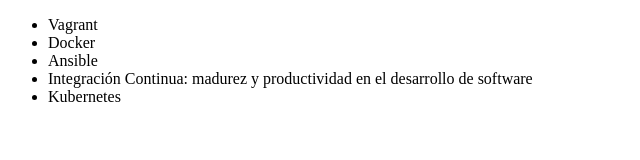
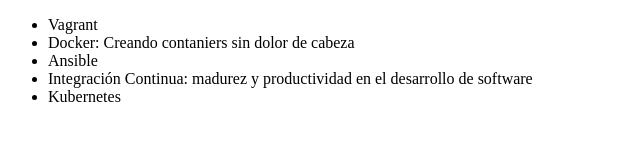
Before and after one commit to JuanFidelDelgado/practica-alura, a plain HTML site: page index.html in a window 1280 px wide. Shown: the whole page, without its empty margins (0-640 px from the left). Drawn offline with Linux system fonts and the light colour scheme.

Commit message:
Actualización nombre docker

```diff
--- a/index.html
+++ b/index.html
@@ -9,7 +9,7 @@
 <body>
     <ul>
         <li> Vagrant </li>
-        <li> Docker </li>
+        <li> Docker: Creando contaniers sin dolor de cabeza </li>
         <li> Ansible </li>
         <li> Integración Continua: madurez y productividad en el desarrollo de software </li>
         <li> Kubernetes</li>
```
